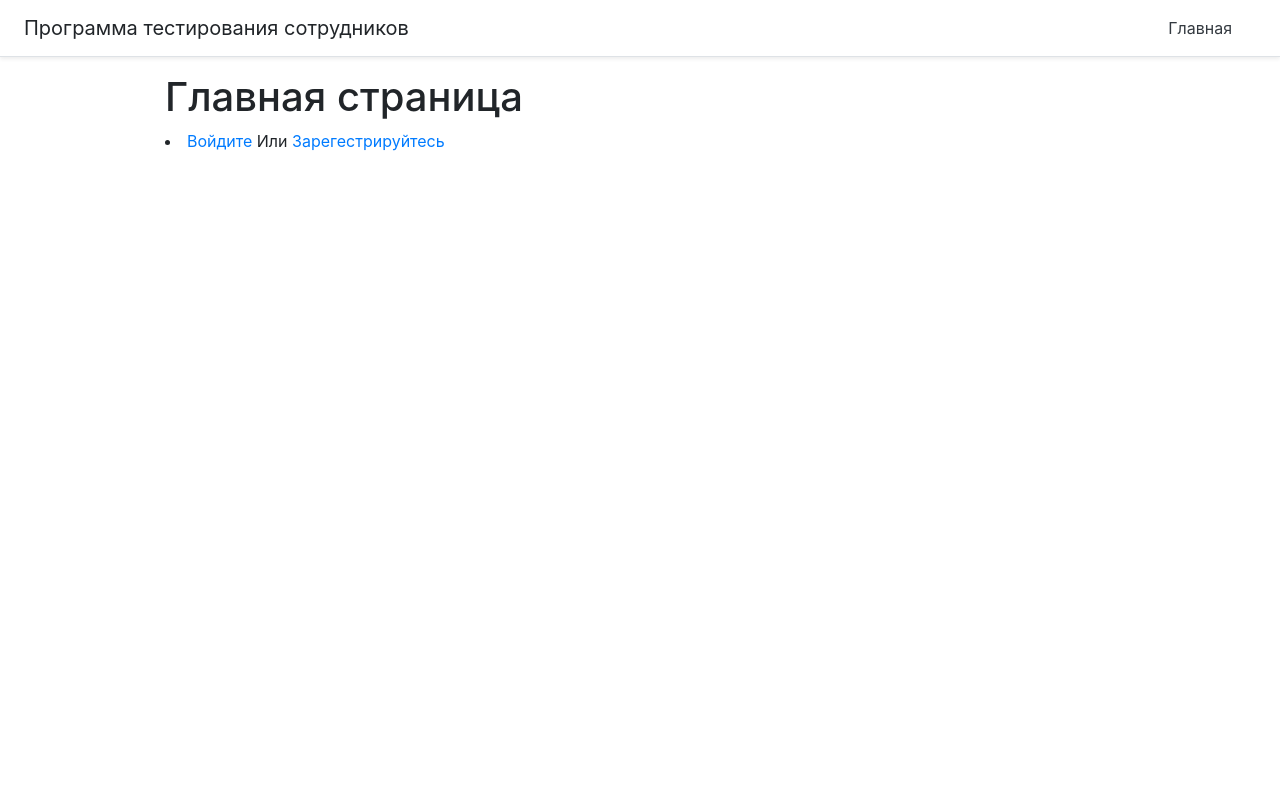
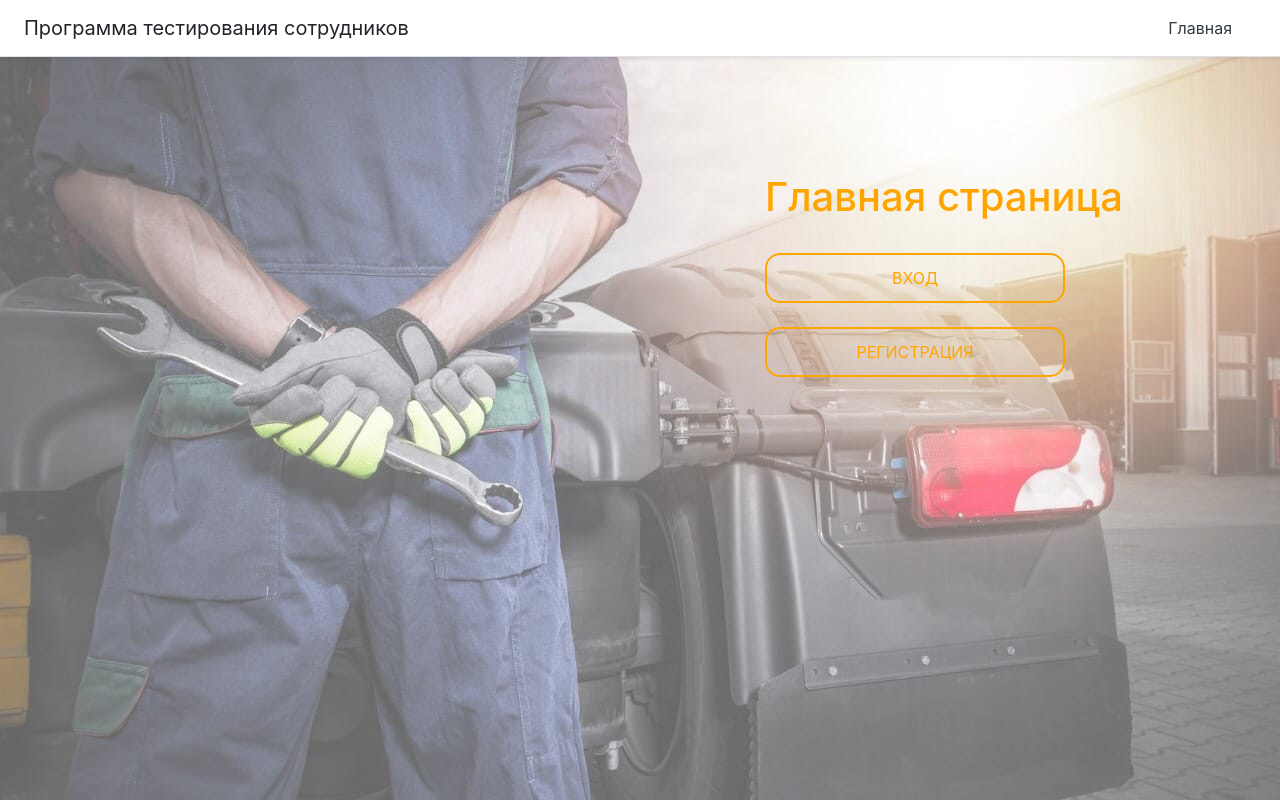
Before and after one commit to chd000/testing, a Django app: page / in a window 1280 px wide. Run offline with Django 3.2, Linux system fonts and the light colour scheme; some libraries are stand-ins or nearby versions.

Commit message:
background image added

```diff
--- a/testapp/templates/main/base.html
+++ b/testapp/templates/main/base.html
@@ -13,12 +13,71 @@
             display: table;
         }
 
+        .blockreg {
+            margin-left: 600px;
+            margin-top: 100px;
+            width: 500px;
+            height: 500px;
+        }
+        .indbtn1 {
+            display: inline-flex;
+            width: 300px;
+            height: 50px;
+            font-size: 100%;
+            justify-content: center;
+            align-items: center;
+            text-align: center;
+            text-transform: uppercase;
+            color: white;
+            text-decoration: none;
+            padding: .5em 1em calc(.5em);
+            border-radius: 15px;
+            background: orange;
+            border: 2px solid orange;
+        }
+
+        .indbtn {
+            display: inline-flex;
+            width: 300px;
+            height: 50px;
+            font-size: 100%;
+            justify-content: center;
+            align-items: center;
+            text-align: center;
+            text-transform: uppercase;
+            color: orange;
+            text-decoration: none;
+            padding: .5em 1em calc(.5em);
+            border-radius: 15px;
+            background: none;
+            transition: 0.2s;
+            border: 2px solid orange;
+        }
+
+        .indbtn:hover {
+            background: orange;
+            color: white;
+        }
+
+        .indbtn:active {
+            background: orange;
+            box-shadow: 0 3px orange inset;
+        }
+
+
         .block {
             padding-left: 10px;
             position: sticky;
             top: 10px;
             left: 10px;
             margin: 10px;
+        }
+
+        body {
+            background-image: url("media/background.jpg");
+            background-repeat: no-repeat;
+            background-size: cover;
+            background-attachment: fixed;
         }
 
         .container {
--- a/testapp/templates/main/index.html
+++ b/testapp/templates/main/index.html
@@ -1,23 +1,19 @@
 {% extends 'main/base.html' %}
 
 {% block title %}
-{{ title }}
+    {{ title }}
 {% endblock %}
 
+
 {% block content %}
-
-<h1>Главная страница</h1>
-{% if user.is_authenticated %}
-<div class="alert alert-warning mt-2">
-    <li>Вы вошли как: {{ user.last_name }} {{ user.first_name }} {{ user.middle_name }}</li>
-    <li><a href="{% url 'logout'%}?next={{request.path}}">Выйти</a></li>
-    <li><a href="{% url 'test'%}">Пройти входной тест</a></li>
-</div>
-{% else %}
-<li>
-    <a href="{% url 'login'%}?next={{request.path}}">Войдите</a>
-    <a>Или</a>
-    <a href="{% url 'registration'%}?next={{request.path}}">Зарегестрируйтесь</a>
-</li>
-{% endif %}
+    <div class="blockreg">
+        <h1 style="color: orange">Главная страница</h1><br>
+        {% if user.is_authenticated %}
+            <button class="indbtn" onclick="location.href='{% url 'logout' %}'">Выйти</button><br><br>
+            <button class="indbtn1" onclick="location.href='{% url 'test' %}'">Пройти входной тест</button>
+        {% else %}
+                <button class="indbtn" onclick="location.href='{% url 'login' %}'">Вход</button><br><br>
+                <button class="indbtn" onclick="location.href='{% url 'registration' %}'">Регистрация</button>
+            </div>
+        {% endif %}
 {% endblock %}
--- a/testapp/templates/main/result.html
+++ b/testapp/templates/main/result.html
@@ -14,7 +14,7 @@
         {% endif %}
         из 20 и{% if mark > 18 %}
             получили первый разряд.
-        {% elif mark > -1 and mark < 3 %}, к сожалению, не подтвердили первый разряд. Удачи в поиске новой работы!
+        {% elif mark < 3 %}, к сожалению, не подтвердили первый разряд. Удачи в поиске новой работы!
         {% else %}, к сожалению, не подтвердили первый разряд. Удачи в следующей попытке!
         {% endif %}
     </h2>
--- a/testapp/templates/registration/login.html
+++ b/testapp/templates/registration/login.html
@@ -6,7 +6,7 @@
 {% endblock %}
 
 {% block content %}
-<h4>Вход</h4>
+<h4 style="color:coral;">Вход</h4>
 <form method="post" action="{% url 'login' %}">
     {% csrf_token %}
 
```
Also changed, not shown: testapp/templates/main/test.html (+8 -9 lines).
